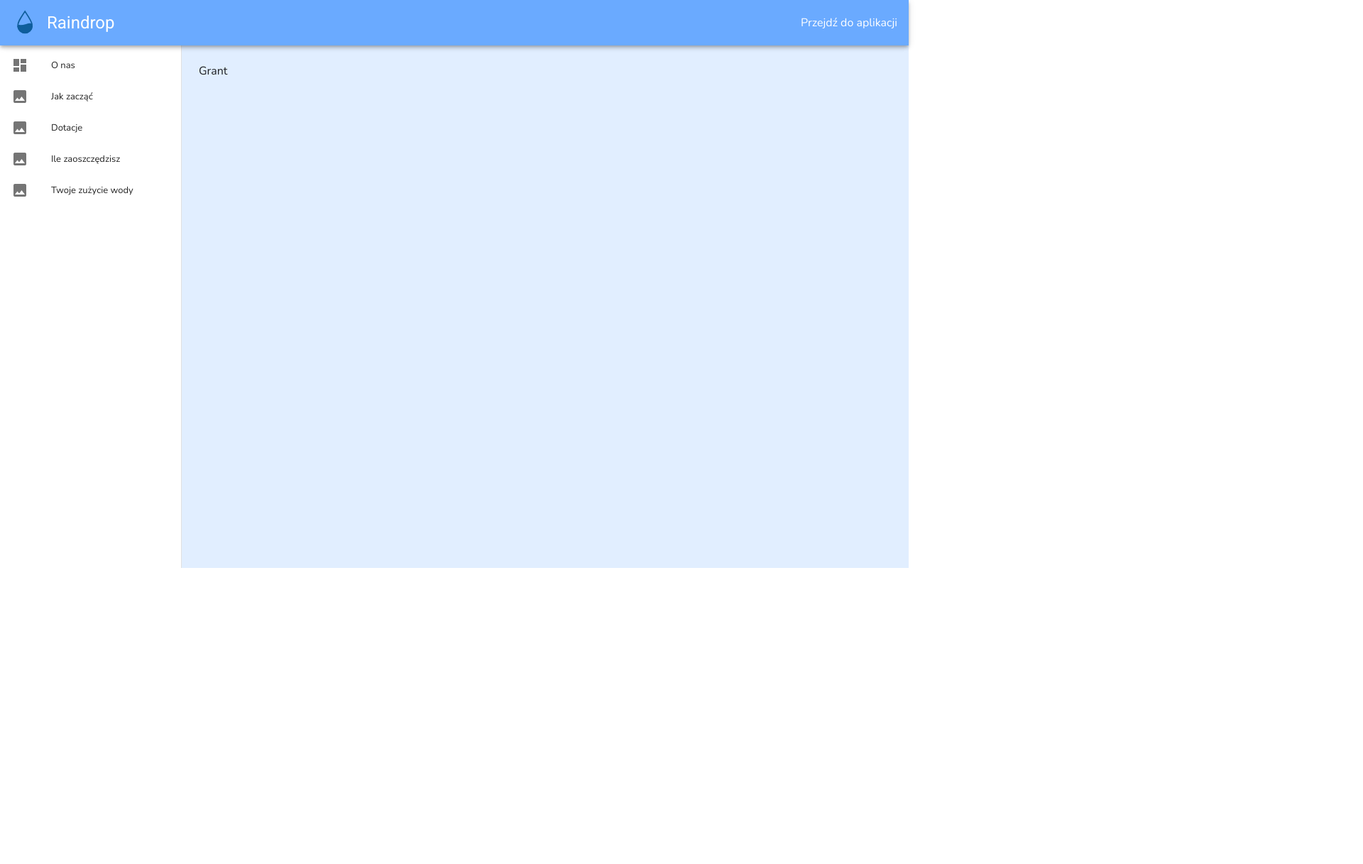
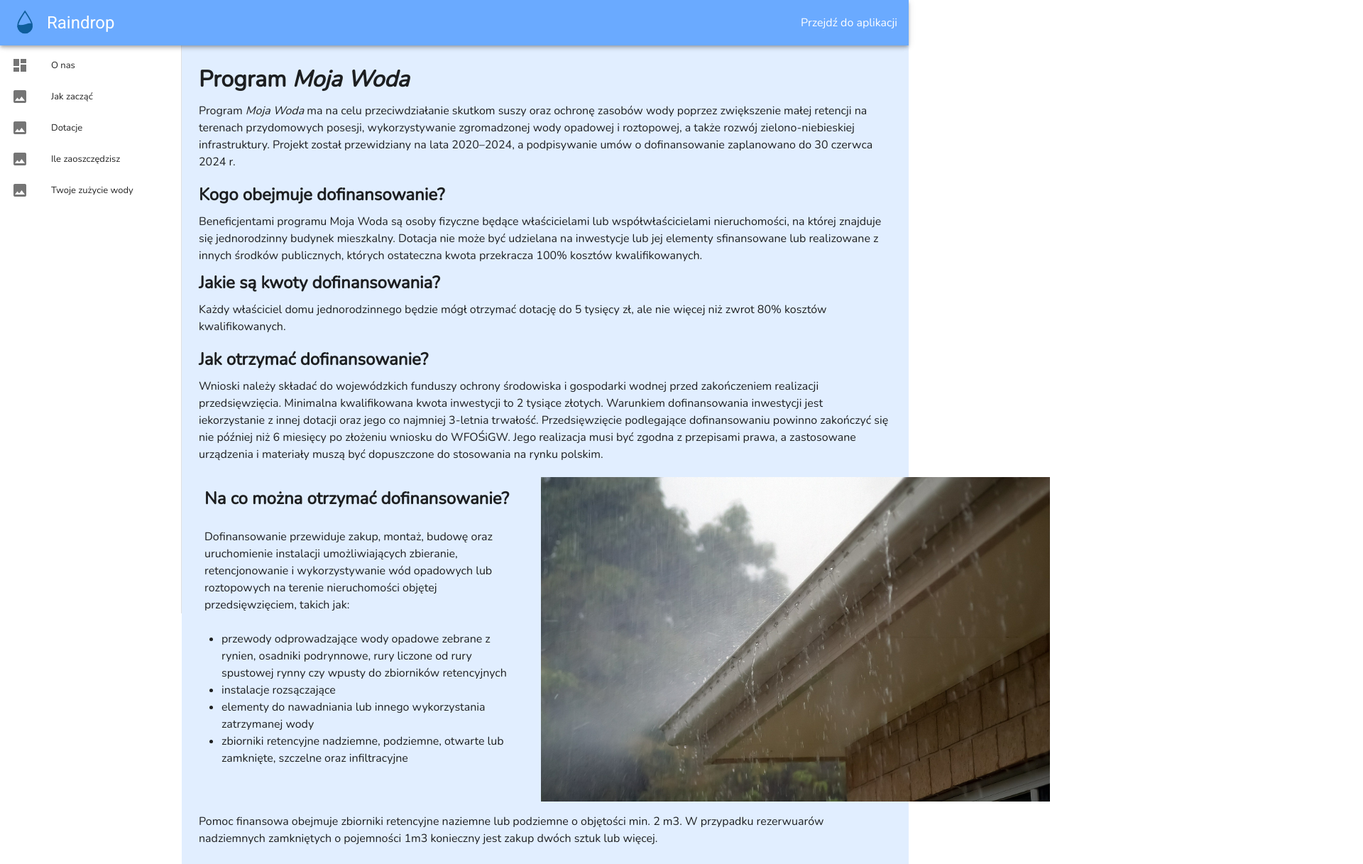
Before and after one commit to DzordzoMen/raindrop, a Vue app in the folder web/raindrop-web/: page /grants in a window 1280 px wide. Shown: the top 1217 px of the page at 71% size, 1920 px wide, since content can reach past the window. Before the commit the page ends 800 px from the top, so only its background shows below. Built offline with nearby package versions, Linux system fonts and the light colour scheme.

Commit message:
no message

```diff
--- a/web/raindrop-web/src/views/Grants.vue
+++ b/web/raindrop-web/src/views/Grants.vue
@@ -1,5 +1,89 @@
 <template>
     <v-container>
-        Grant
+        <v-row dense>
+            <v-col cols="12">
+                <h1>Program <i>Moja Woda</i></h1>
+            </v-col>
+            <v-col cols="12">
+                Program <i>Moja Woda</i> ma na celu przeciwdziałanie skutkom
+                suszy oraz ochronę zasobów wody poprzez zwiększenie małej
+                retencji na terenach przydomowych posesji, wykorzystywanie
+                zgromadzonej wody opadowej i roztopowej, a także rozwój
+                zielono-niebieskiej infrastruktury. Projekt został przewidziany
+                na lata 2020–2024, a podpisywanie umów o dofinansowanie zaplanowano
+                do 30 czerwca 2024 r.
+            </v-col>
+            <v-col cols="12" class="pt-3">
+                <h2>Kogo obejmuje dofinansowanie?</h2>
+            </v-col>
+            <v-col cols="12">
+                Beneficjentami programu Moja Woda są osoby fizyczne będące właścicielami
+                lub współwłaścicielami nieruchomości, na której znajduje się jednorodzinny
+                budynek mieszkalny. Dotacja nie może być udzielana na inwestycje lub jej
+                elementy sfinansowane lub realizowane z innych środków publicznych, których
+                ostateczna kwota przekracza 100% kosztów kwalifikowanych.
+            </v-col>
+            <v-col cols="12">
+                <h2>Jakie są kwoty dofinansowania?</h2>
+            </v-col>
+            <v-col cols="12">
+                Każdy właściciel domu jednorodzinnego będzie mógł otrzymać dotację do 5 tysięcy
+                zł, ale nie więcej niż zwrot 80% kosztów kwalifikowanych.
+            </v-col>
+            <v-col cols="12" class="pt-3">
+                <h2>Jak otrzymać dofinansowanie?</h2>
+            </v-col>
+            <v-col cols="12">
+                Wnioski należy składać do wojewódzkich funduszy ochrony środowiska i gospodarki
+                wodnej przed zakończeniem realizacji przedsięwzięcia. Minimalna kwalifikowana
+                kwota inwestycji to 2 tysiące złotych. Warunkiem dofinansowania inwestycji jest
+                iekorzystanie z innej dotacji oraz jego co najmniej 3-letnia trwałość.
+                Przedsięwzięcie podlegające dofinansowaniu powinno zakończyć się nie później niż
+                6 miesięcy po złożeniu wniosku do WFOŚiGW. Jego realizacja musi być zgodna z
+                przepisami prawa, a zastosowane urządzenia i materiały muszą być dopuszczone do
+                stosowania na rynku polskim.
+            </v-col>
+            <v-row class="pt-4">
+                <v-col cols="3">
+                    <v-col cols="12">
+                <h2>Na co można otrzymać dofinansowanie?</h2>
+            </v-col>
+            <v-col cols="12">
+                Dofinansowanie przewiduje zakup, montaż, budowę oraz uruchomienie instalacji
+                umożliwiających zbieranie, retencjonowanie i wykorzystywanie wód opadowych lub
+                roztopowych na terenie nieruchomości objętej przedsięwzięciem, takich jak:
+            </v-col>
+                    <v-col cols="12">
+                <ul>
+                    <li>przewody odprowadzające wody opadowe zebrane z rynien, osadniki podrynnowe,
+                        rury liczone od rury spustowej rynny czy wpusty do zbiorników
+                        retencyjnych
+                    </li>
+                    <li>instalacje rozsączające</li>
+                    <li>elementy do nawadniania lub innego wykorzystania zatrzymanej wody</li>
+                    <li>zbiorniki retencyjne nadziemne, podziemne, otwarte lub zamknięte, szczelne
+                        oraz infiltracyjne
+                    </li>
+                </ul>
+                </v-col>
+            </v-col>
+            <v-col cols="9">
+                <v-row>
+                <v-col cols="12">
+                    <v-img
+                        alt="Gutter"
+                        src="../assets/gutter.jpg"
+                        width="50%"
+                    ></v-img>
+                </v-col>
+                </v-row>
+            </v-col>
+            </v-row>
+            <v-col cols="12" class="pt-4">
+                Pomoc finansowa obejmuje zbiorniki retencyjne naziemne lub podziemne o objętości
+                min. 2 m3. W przypadku rezerwuarów nadziemnych zamkniętych o pojemności 1m3
+                konieczny jest zakup dwóch sztuk lub więcej.
+            </v-col>
+        </v-row>
     </v-container>
 </template>
```
Also changed, not shown: web/raindrop-web/src/assets/gutter.jpg (added).
